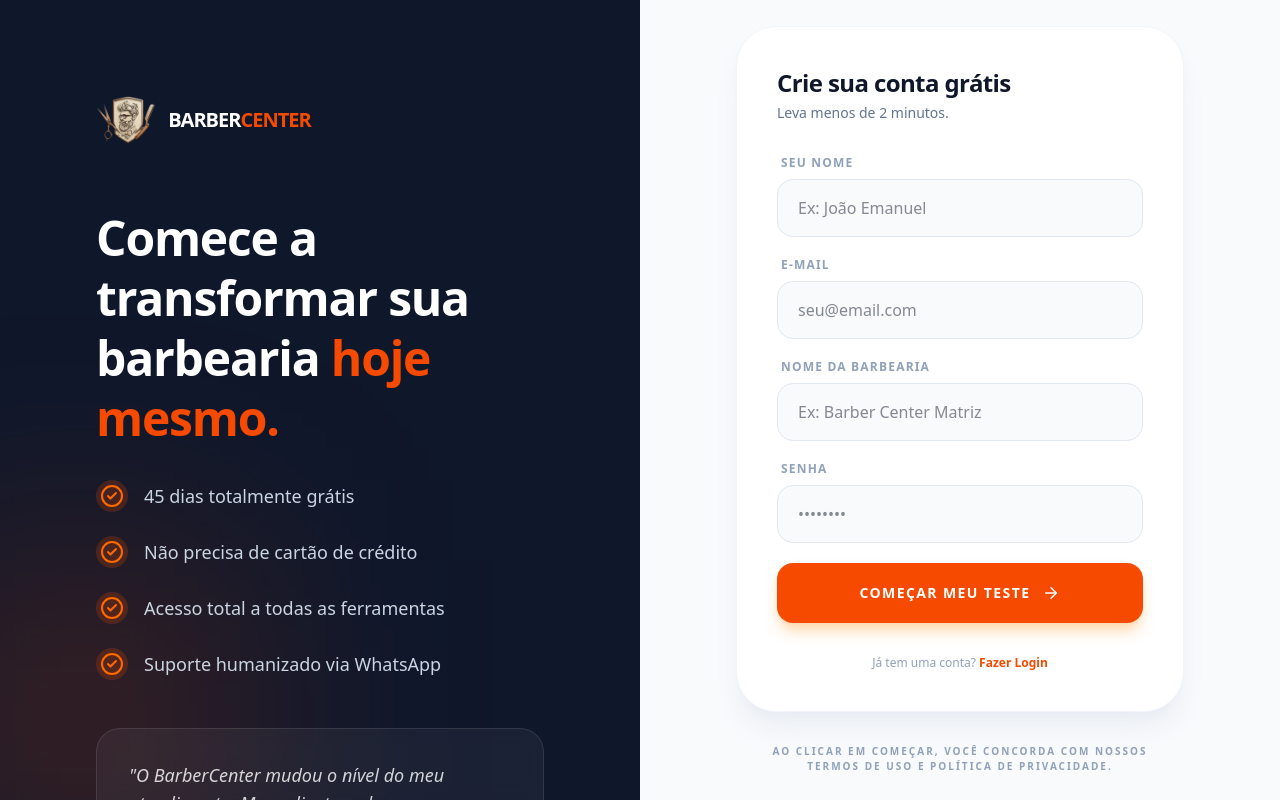
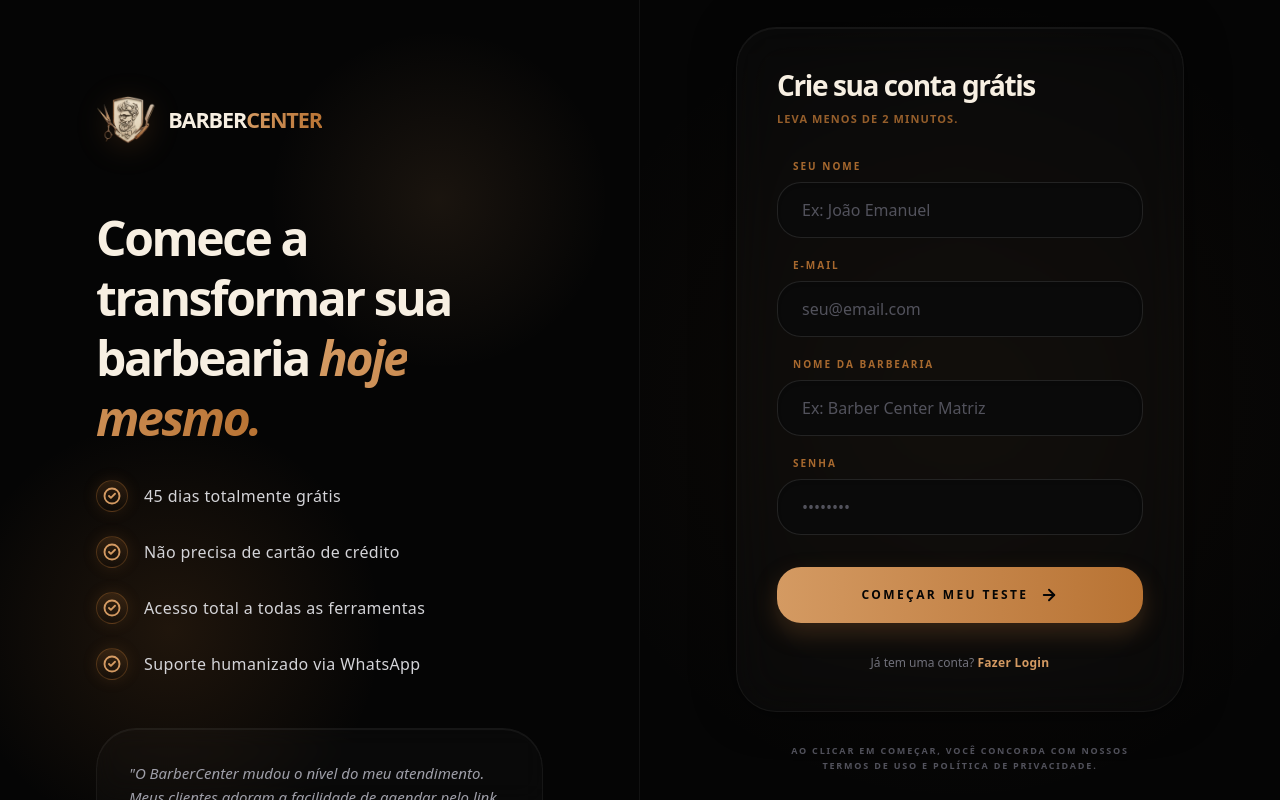
Before and after one commit to JoaozinDaprogramacao/barbercenter, a Next.js app: page /registro in a window 1280 px wide. Built offline with nearby package versions, Linux system fonts and the light colour scheme.

Commit message:
feat: rebrading register

```diff
--- a/src/app/(auth)/registro/page.tsx
+++ b/src/app/(auth)/registro/page.tsx
@@ -23,15 +23,19 @@ export default function RegisterPage() {
   };
 
   return (
-    <div className="min-h-screen bg-white flex flex-col md:flex-row">
-      <div className="hidden md:flex md:w-1/2 bg-slate-900 p-12 lg:p-24 flex-col justify-between relative overflow-hidden">
-        <div className="absolute -bottom-20 -left-20 w-80 h-80 bg-orange-600/20 blur-[120px] pointer-events-none" />
+    <div className="min-h-screen bg-[#050505] flex flex-col md:flex-row font-sans overflow-hidden">
+
+      {/* LADO ESQUERDO: MARKETING (Oculto no mobile) */}
+      <div className="hidden md:flex md:w-1/2 bg-[#050505] p-12 lg:p-24 flex-col justify-between relative border-r border-white/5">
+        {/* Efeitos Radiais Premium */}
+        <div className="absolute -bottom-20 -left-20 w-[500px] h-[500px] bg-[radial-gradient(circle,rgba(184,115,51,0.15),transparent_60%)] pointer-events-none" />
+        <div className="absolute top-0 right-0 w-[400px] h-[400px] bg-[radial-gradient(circle,rgba(212,154,98,0.1),transparent_60%)] pointer-events-none" />
 
         <div className="relative z-10">
-          <Link href="/" className="flex items-center gap-3 mb-16">
-            <img src="/logo.png" alt="Logo" className="h-12 w-auto object-contain" />
-            <span className="text-xl font-black text-white tracking-tighter uppercase">
-              Barber<span className="text-orange-600">Center</span>
+          <Link href="/" className="flex items-center gap-3 mb-16 group">
+            <img src="/logo.png" alt="Logo" className="h-12 w-auto object-contain drop-shadow-[0_5px_15px_rgba(184,115,51,0.2)] transition-transform group-hover:scale-105" />
+            <span className="text-[1.35rem] font-black text-[#F7EFE2] tracking-tighter uppercase leading-none">
+              Barber<span className="bg-gradient-to-r from-[#D49A62] to-[#B87333] bg-clip-text text-transparent">Center</span>
             </span>
           </Link>
 
@@ -40,99 +44,105 @@ export default function RegisterPage() {
             animate={{ opacity: 1, x: 0 }}
             transition={{ duration: 0.6 }}
           >
-            <h1 className="text-4xl lg:text-5xl font-extrabold text-white leading-tight tracking-tight mb-8">
-              Comece a transformar sua barbearia <span className="text-orange-600">hoje mesmo.</span>
+            <h1 className="text-4xl lg:text-5xl font-black text-[#F7EFE2] leading-tight tracking-tighter mb-8">
+              Comece a transformar sua barbearia <span className="bg-gradient-to-r from-[#D49A62] to-[#B87333] bg-clip-text text-transparent italic">hoje mesmo.</span>
             </h1>
 
             <div className="space-y-6">
               {benefits.map((benefit, i) => (
                 <div key={i} className="flex items-center gap-4">
-                  <div className="bg-orange-600/20 p-1 rounded-full text-orange-500">
-                    <CheckCircle2 size={24} />
+                  <div className="flex items-center justify-center w-8 h-8 rounded-full bg-gradient-to-b from-[#B87333]/20 to-transparent border border-[#B87333]/30 text-[#D49A62] shadow-[0_0_15px_rgba(184,115,51,0.15)]">
+                    <CheckCircle2 size={18} strokeWidth={2.5} />
                   </div>
-                  <p className="text-slate-300 text-lg font-medium">{benefit}</p>
+                  <p className="text-zinc-300 text-base font-medium tracking-wide">{benefit}</p>
                 </div>
               ))}
             </div>
           </motion.div>
         </div>
 
-        <div className="relative z-10 mt-12 p-8 bg-white/5 border border-white/10 rounded-3xl backdrop-blur-sm">
-          <p className="text-white/80 italic text-lg mb-4">
-            "O BarberCenter mudou o nível do meu atendimento. Meus clientes adoram a facilidade de agendar pelo link."
+        <div className="relative z-10 mt-12 p-8 bg-white/[0.02] border border-white/5 rounded-[2.5rem] backdrop-blur-md shadow-[inset_0_1px_0_rgba(255,255,255,0.05)]">
+          <p className="text-zinc-400 italic text-[15px] mb-6 leading-relaxed font-medium">
+            "O BarberCenter mudou o nível do meu atendimento. Meus clientes adoram a facilidade de agendar pelo link, e meu faturamento ficou muito mais organizado."
           </p>
-          <div className="flex items-center gap-3">
-            <div className="w-10 h-10 bg-orange-600 rounded-full flex items-center justify-center font-bold text-white text-sm">M</div>
+          <div className="flex items-center gap-4">
+            <div className="w-12 h-12 bg-gradient-to-br from-[#D49A62] to-[#B87333] rounded-full flex items-center justify-center font-black text-[#050505] text-lg shadow-[0_5px_15px_rgba(184,115,51,0.25)]">
+              M
+            </div>
             <div>
-              <p className="text-white font-bold text-sm leading-none">Matheus Lopes</p>
-              <p className="text-slate-500 text-[10px] uppercase font-bold mt-1 tracking-widest">Barbearia Elite</p>
+              <p className="text-[#F7EFE2] font-black text-sm leading-none tracking-tight">Matheus Lopes</p>
+              <p className="text-[#B87333] text-[10px] uppercase font-black mt-1.5 tracking-[0.2em]">Barbearia Elite</p>
             </div>
           </div>
         </div>
       </div>
 
-      <div className="w-full md:w-1/2 flex items-center justify-center p-6 md:p-12 lg:p-24 bg-slate-50">
+      {/* LADO DIREITO: FORMULÁRIO */}
+      <div className="w-full md:w-1/2 flex items-center justify-center p-6 md:p-12 lg:p-24 bg-[#050505] relative">
+        <div className="absolute inset-0 bg-[radial-gradient(circle_at_center,rgba(184,115,51,0.05),transparent_80%)] pointer-events-none" />
+
         <motion.div
           initial={{ opacity: 0, y: 20 }}
           animate={{ opacity: 1, y: 0 }}
-          className="w-full max-w-md"
+          className="w-full max-w-md relative z-10"
         >
-          <div className="md:hidden flex justify-center mb-8">
-             <span className="text-2xl font-black text-slate-900 tracking-tighter uppercase">
-              Barber<span className="text-orange-600">Center</span>
+          {/* Logo Mobile */}
+          <div className="md:hidden flex justify-center mb-10">
+             <span className="text-[2rem] font-black text-[#F7EFE2] tracking-tighter uppercase leading-none">
+              Barber<span className="bg-gradient-to-r from-[#D49A62] to-[#B87333] bg-clip-text text-transparent">Center</span>
             </span>
           </div>
 
-          <div className="bg-white p-8 md:p-10 rounded-[2.5rem] shadow-xl shadow-slate-200/60 border border-slate-100">
+          <div className="bg-white/[0.02] p-8 md:p-10 rounded-[2.5rem] shadow-[0_0_40px_rgba(0,0,0,0.5),inset_0_1px_0_rgba(255,255,255,0.05)] border border-white/5 backdrop-blur-xl">
             <div className="mb-8">
-              <h2 className="text-2xl font-black text-slate-900 tracking-tight">Crie sua conta grátis</h2>
-              <p className="text-slate-500 text-sm mt-1 font-medium">Leva menos de 2 minutos.</p>
+              <h2 className="text-[1.75rem] font-black text-[#F7EFE2] tracking-tighter leading-tight">Crie sua conta grátis</h2>
+              <p className="text-[#B87333]/80 text-[11px] font-black uppercase tracking-widest mt-2">Leva menos de 2 minutos.</p>
             </div>
 
             <form onSubmit={handleSubmit(onSubmit)} className="space-y-5">
               {registerError && (
-                <div className="bg-red-50 border border-red-200 text-red-600 px-4 py-3 rounded-xl text-sm font-bold">
+                <div className="bg-red-500/10 border border-red-500/20 text-red-400 px-4 py-3 rounded-[1.5rem] text-xs font-bold text-center">
                   {registerError}
                 </div>
               )}
 
               <div>
-                <label className="block text-xs font-black text-slate-400 uppercase tracking-widest mb-2 ml-1">Seu Nome</label>
+                <label className="block text-[10px] font-black text-[#B87333]/90 uppercase tracking-[0.2em] mb-2 ml-4">Seu Nome</label>
                 <input
                   {...register('userName', { required: true })}
                   type="text"
                   placeholder="Ex: João Emanuel"
-                  className="w-full px-5 py-4 rounded-2xl bg-slate-50 border border-slate-200 focus:border-orange-500 focus:ring-4 focus:ring-orange-500/5 outline-none transition-all font-medium text-slate-900"
+                  className="w-full h-14 px-6 rounded-[1.5rem] bg-[#0A0A0A] border border-white/10 text-[#F7EFE2] placeholder:text-zinc-600 focus:border-[#B87333]/50 focus:ring-1 focus:ring-[#B87333]/50 outline-none transition-all font-medium shadow-inner"
                 />
               </div>
 
               <div>
-                <label className="block text-xs font-black text-slate-400 uppercase tracking-widest mb-2 ml-1">E-mail</label>
+                <label className="block text-[10px] font-black text-[#B87333]/90 uppercase tracking-[0.2em] mb-2 ml-4">E-mail</label>
                 <input
                   {...register('userEmail', { required: true })}
                   type="email"
                   placeholder="seu@email.com"
-                  className="w-full px-5 py-4 rounded-2xl bg-slate-50 border border-slate-200 focus:border-orange-500 focus:ring-4 focus:ring-orange-500/5 outline-none transition-all font-medium text-slate-900"
+                  className="w-full h-14 px-6 rounded-[1.5rem] bg-[#0A0A0A] border border-white/10 text-[#F7EFE2] placeholder:text-zinc-600 focus:border-[#B87333]/50 focus:ring-1 focus:ring-[#B87333]/50 outline-none transition-all font-medium shadow-inner"
                 />
               </div>
 
               <div>
-                <label className="block text-xs font-black text-slate-400 uppercase tracking-widest mb-2 ml-1">Nome da Barbearia</label>
+                <label className="block text-[10px] font-black text-[#B87333]/90 uppercase tracking-[0.2em] mb-2 ml-4">Nome da Barbearia</label>
                 <input
                   {...register('barbershopName', { required: true })}
                   type="text"
                   placeholder="Ex: Barber Center Matriz"
-                  className="w-full px-5 py-4 rounded-2xl bg-slate-50 border border-slate-200 focus:border-orange-500 focus:ring-4 focus:ring-orange-500/5 outline-none transition-all font-medium text-slate-900"
+                  className="w-full h-14 px-6 rounded-[1.5rem] bg-[#0A0A0A] border border-white/10 text-[#F7EFE2] placeholder:text-zinc-600 focus:border-[#B87333]/50 focus:ring-1 focus:ring-[#B87333]/50 outline-none transition-all font-medium shadow-inner"
                 />
               </div>
 
               <div>
-                <label className="block text-xs font-black text-slate-400 uppercase tracking-widest mb-2 ml-1">Senha</label>
+                <label className="block text-[10px] font-black text-[#B87333]/90 uppercase tracking-[0.2em] mb-2 ml-4">Senha</label>
                 <input
                   {...register('password', { required: true })}
                   type="password"
                   placeholder="••••••••"
-                  className="w-full px-5 py-4 rounded-2xl bg-slate-50 border border-slate-200 focus:border-orange-500 focus:ring-4 focus:ring-orange-500/5 outline-none transition-all font-medium text-slate-900"
+                  className="w-full h-14 px-6 rounded-[1.5rem] bg-[#0A0A0A] border border-white/10 text-[#F7EFE2] placeholder:text-zinc-600 focus:border-[#B87333]/50 focus:ring-1 focus:ring-[#B87333]/50 outline-none transition-all font-medium shadow-inner"
                 />
               </div>
 
@@ -141,25 +151,25 @@ export default function RegisterPage() {
                 whileHover={{ scale: 1.02 }}
                 whileTap={{ scale: 0.98 }}
                 type="submit"
-                className="w-full bg-orange-600 text-white py-5 rounded-2xl font-black text-sm uppercase tracking-widest shadow-lg shadow-orange-200 flex items-center justify-center gap-3 mt-4 disabled:opacity-70"
+                className="w-full h-14 mt-8 bg-gradient-to-r from-[#D49A62] to-[#B87333] text-[#050505] rounded-[1.5rem] font-black text-[12px] uppercase tracking-[0.2em] shadow-[0_10px_25px_rgba(184,115,51,0.25)] flex items-center justify-center gap-3 disabled:opacity-70 transition-all hover:brightness-110"
               >
                 {isLoading ? (
                   <Loader2 className="animate-spin" />
                 ) : (
                   <>
                     Começar meu teste
-                    <ArrowRight size={18} />
+                    <ArrowRight size={18} strokeWidth={2.5} />
                   </>
                 )}
               </motion.button>
             </form>
 
-            <p className="text-center text-slate-400 text-xs mt-8 font-medium">
-              Já tem uma conta? <Link href="/login" className="text-orange-600 font-bold hover:underline">Fazer Login</Link>
+            <p className="text-center text-zinc-500 text-xs mt-8 font-medium">
+              Já tem uma conta? <Link href="/login" className="text-[#D49A62] font-black tracking-wide hover:text-[#B87333] transition-colors">Fazer Login</Link>
             </p>
           </div>
 
-          <p className="text-center text-[10px] text-slate-400 mt-8 uppercase font-bold tracking-[0.2em] px-8">
+          <p className="text-center text-[9px] text-zinc-600 mt-8 uppercase font-black tracking-[0.2em] px-8 leading-relaxed">
             Ao clicar em começar, você concorda com nossos termos de uso e política de privacidade.
           </p>
         </motion.div>
```
